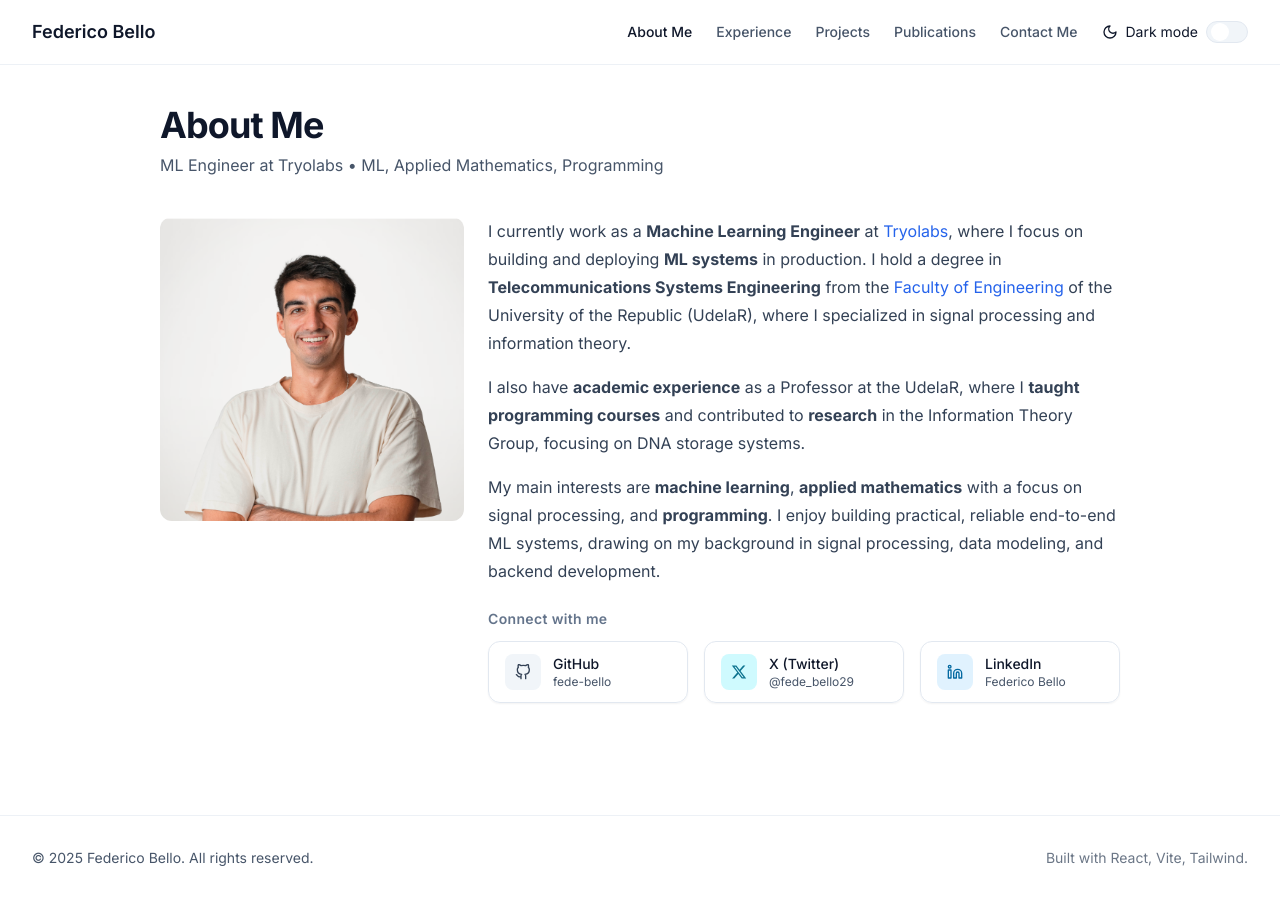
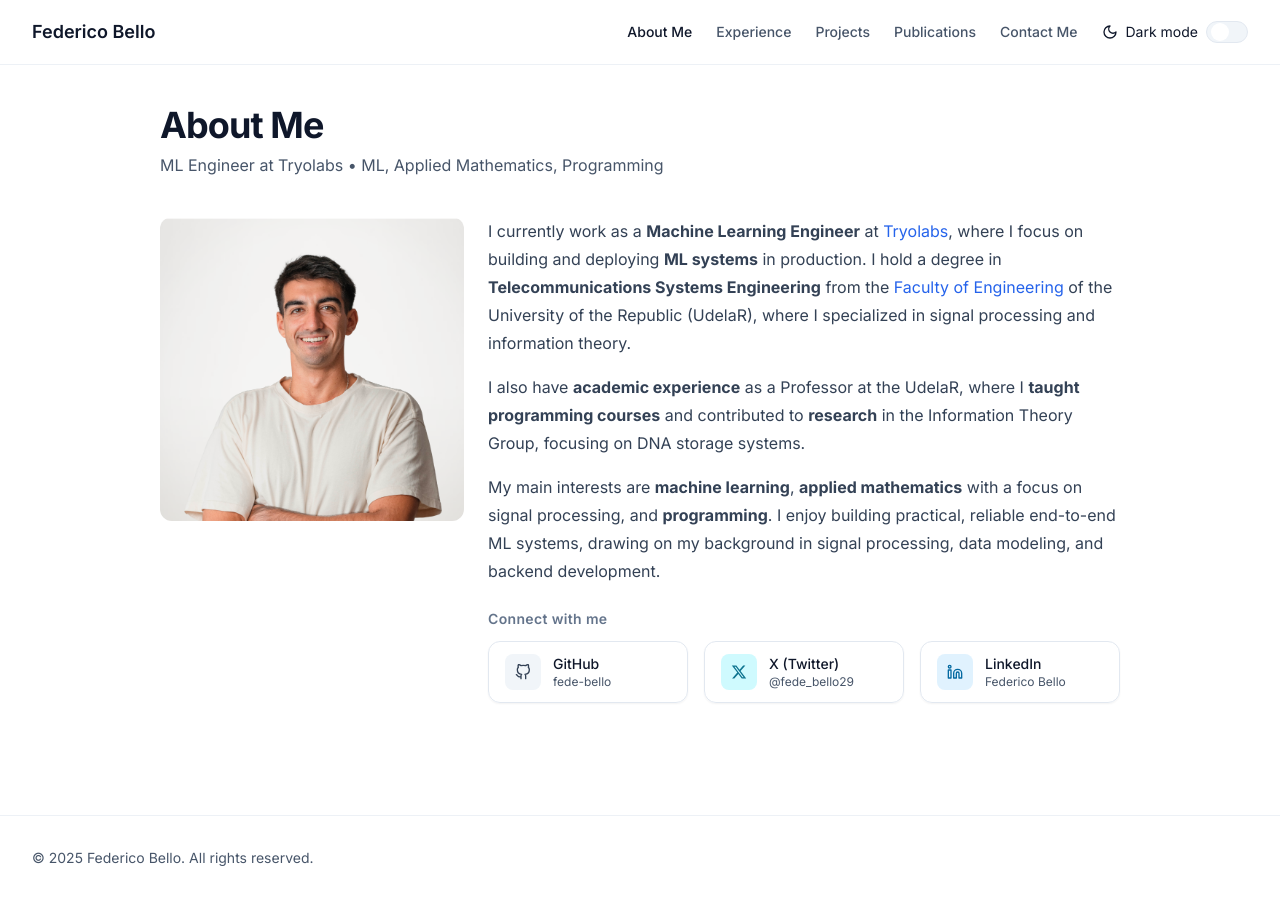
Before and after one commit to fede-bello/portfolio, a React (Vite) app: page / in a window 1280 px wide. Built offline with nearby package versions, Linux system fonts and the light colour scheme.

Commit message:
fix: footer

```diff
--- a/src/components/Footer.tsx
+++ b/src/components/Footer.tsx
@@ -5,7 +5,6 @@ export function Footer(): JSX.Element {
     <footer className="border-t border-slate-200/60 dark:border-slate-800 mt-12">
       <Container className="py-8 text-sm text-slate-600 dark:text-slate-400 flex flex-col sm:flex-row items-center justify-between gap-2">
         <p>© {new Date().getFullYear()} Federico Bello. All rights reserved.</p>
-        <p className="opacity-80">Built with React, Vite, Tailwind.</p>
       </Container>
     </footer>
   );
```
